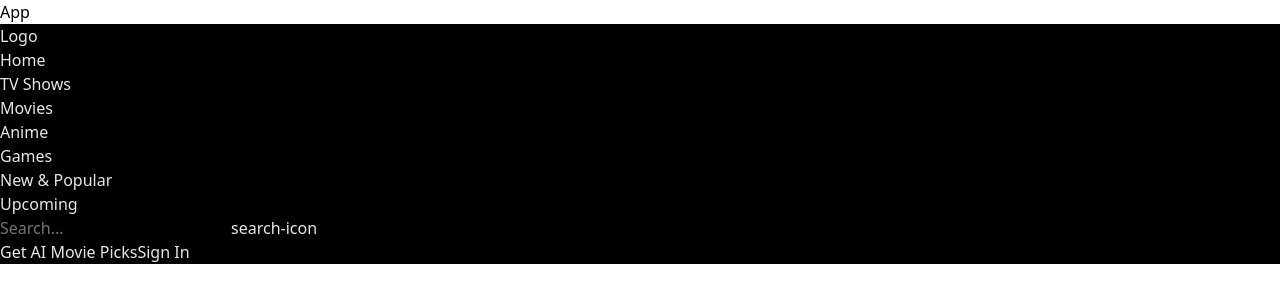
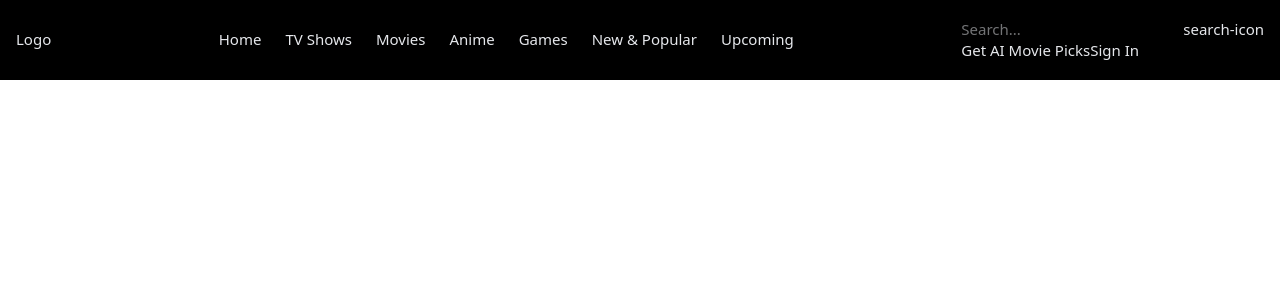
Before and after one commit to imrg1999/Final-Project---Movie-Streaming-site-clone, a React (Vite) app in the folder movie/: page / in a window 1280 px wide. Shown: the top 302 px of the page. Built offline with nearby package versions, Linux system fonts and the light colour scheme.

Commit message:
navbar styles updated

```diff
--- a/movie/src/App.jsx
+++ b/movie/src/App.jsx
@@ -4,7 +4,6 @@ import Navbar from './Components/Navbar'
 const App = () => {
   return (
     <div>
-      App
       <Navbar/>
     </div>
   )
--- a/movie/src/Components/Navbar.jsx
+++ b/movie/src/Components/Navbar.jsx
@@ -2,9 +2,10 @@ import React from 'react'
 
 const Navbar = () => {
   return (
-    <nav className='bg-black text-gray-200'>
+    <nav className='bg-black text-gray-200 flex justify-between items-center p-4
+    h-20 text-sm md:text-[15px] font-medium text-nowrap'>
         <label> Logo </label>
-        <ul>
+        <ul className='hidden xl:flex gap-6'>
             <li>Home</li>
             <li>TV Shows</li>
             <li>Movies</li>
```
